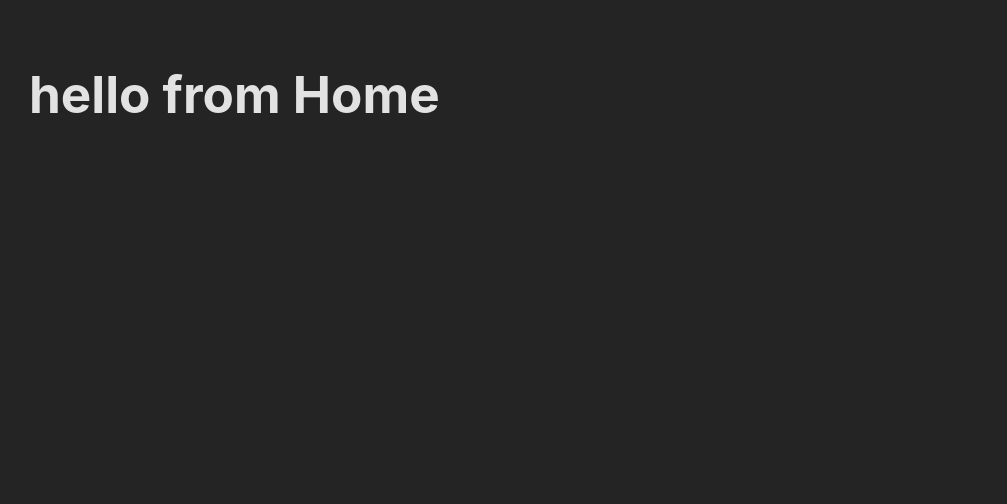
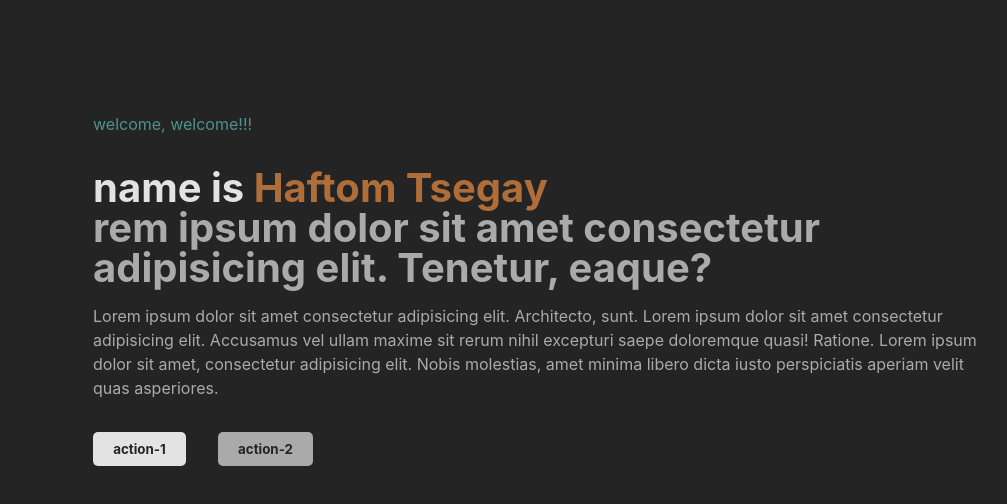
Before and after one commit to haftom-github/portfolio, a React (Vite) app: page / in a window 1280 px wide. Shown: the top 504 px of the page, without its empty margins (3-1010 px from the left). Built offline with nearby package versions, Linux system fonts and the light colour scheme.

Commit message:
designed hero section

```diff
--- a/src/App.css
+++ b/src/App.css
@@ -1,7 +1,74 @@
 #root {
   width: 100vw;
-  height: 100vh;
   padding: 2rem;
+}
+
+button {
+  border-radius: 8px;
+  border: 1px solid transparent;
+  padding: 0.5rem 1.2rem;
+  font-family: inherit;
+  cursor: pointer;
+  transition: border-color 0.25s;
+}
+button:hover {
+  border-color: var(--color-primary);
+}
+button:focus,
+button:focus-visible {
+  outline: 4px auto -webkit-focus-ring-color;
+}
+
+.hero-section {
+  max-width: 900px;
+  padding: 4rem;
+  display: flex;
+  flex-direction: column;
+  justify-content: center;
+}
+
+.hero-entry {
+  padding: 1rem 0;
+  color: var(--color-tint-plus-primary)
+}
+
+.hero-text {
+  font-size: 40px;
+  font-weight: bold;
+  line-height: 1;
+  padding: 1rem 0;
+}
+
+.hero-text-secondary {
+  opacity: 0.7;
+}
+
+.hero-centroid {
+  color: var(--color-secondary);
+}
+
+.hero-body {
+  opacity: 0.7;
+}
+
+.hero-action {
+  padding: 2rem 0;
+}
+
+.hero-action-primary {
+  background-color: var(--color-text);
+  border-radius: 5px;
+  font-weight: bold;
+  color: var(--color-background);
+}
+
+.hero-action-secondary {
+  background-color: var(--color-text);
+  border-radius: 5px;
+  font-weight: bold;
+  opacity: 0.7;
+  margin: 0 2rem;
+  color: var(--color-background)
 }
 
 .logo {
--- /dev/null
+++ b/src/Components/Home/Hero.jsx
@@ -0,0 +1,18 @@
+function Hero(){
+    return (
+        <div className="hero-section">
+            <div className="hero-entry">welcome, welcome!!!</div>
+            <div className="hero-text">
+                <div className="hero-text-primary">name is <span className="hero-centroid">Haftom Tsegay</span> </div>
+                <div className="hero-text-secondary">rem ipsum dolor sit amet consectetur adipisicing elit. Tenetur, eaque?</div>
+            </div>
+            <div className="hero-body">Lorem ipsum dolor sit amet consectetur adipisicing elit. Architecto, sunt. Lorem ipsum dolor sit amet consectetur adipisicing elit. Accusamus vel ullam maxime sit rerum nihil excepturi saepe doloremque quasi! Ratione. Lorem ipsum dolor sit amet, consectetur adipisicing elit. Nobis molestias, amet minima libero dicta iusto perspiciatis aperiam velit quas asperiores.</div>
+            <div className="hero-action">
+                <button className="hero-action-primary">action-1</button>
+                <button className="hero-action-secondary">action-2</button>
+            </div>
+        </div>
+    )
+}
+
+export default Hero;
--- a/src/Pages/Home.jsx
+++ b/src/Pages/Home.jsx
@@ -1,7 +1,8 @@
+import Hero from "../Components/Home/Hero";
 function Home(){
     return (
         <>
-        <h1>hello from Home</h1>
+        <Hero />
         </>
     )
 }
--- a/src/index.css
+++ b/src/index.css
@@ -21,7 +21,6 @@ a:hover {
 body {
   margin: 0;
   display: flex;
-  place-items: center;
   min-width: 320px;
   min-height: 100vh;
 }
@@ -30,31 +29,3 @@ h1 {
   font-size: 3.2em;
   line-height: 1.1;
 }
-
-button {
-  border-radius: 8px;
-  border: 1px solid transparent;
-  padding: 0.6em 1.2em;
-  font-size: 1em;
-  font-weight: 500;
-  font-family: inherit;
-  background-color: #1a1a1a;
-  cursor: pointer;
-  transition: border-color 0.25s;
-}
-button:hover {
-  border-color: #646cff;
-}
-button:focus,
-button:focus-visible {
-  outline: 4px auto -webkit-focus-ring-color;
-}
-
-@media (prefers-color-scheme: light) {
-  a:hover {
-    color: #747bff;
-  }
-  button {
-    background-color: #f9f9f9;
-  }
-}
--- a/src/simple.css
+++ b/src/simple.css
@@ -15,11 +15,15 @@
 }
 
 [data-theme='dark'] {
+    --color-background: #242424;
+    --color-text: rgba(255, 255, 255, 0.87);
     background-color: #242424;
     color: rgba(255, 255, 255, 0.87);
 }
 
 [data-theme='light'] {
+    --color-background: #fafafa;
+    --color-text: #213547;
     background-color: #fafafa;
     color: #213547;
 }
```
